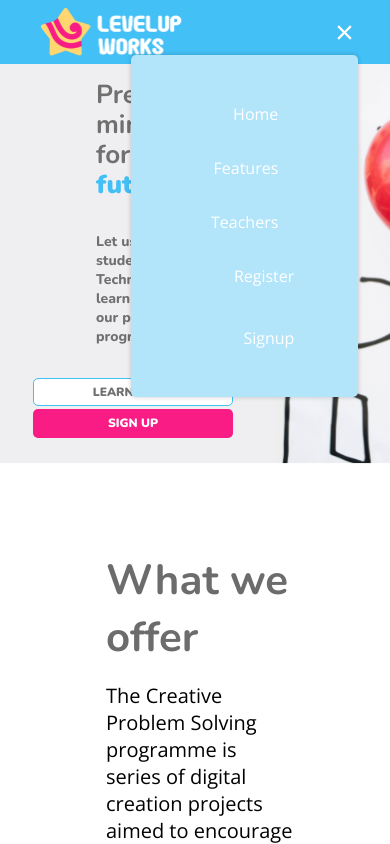
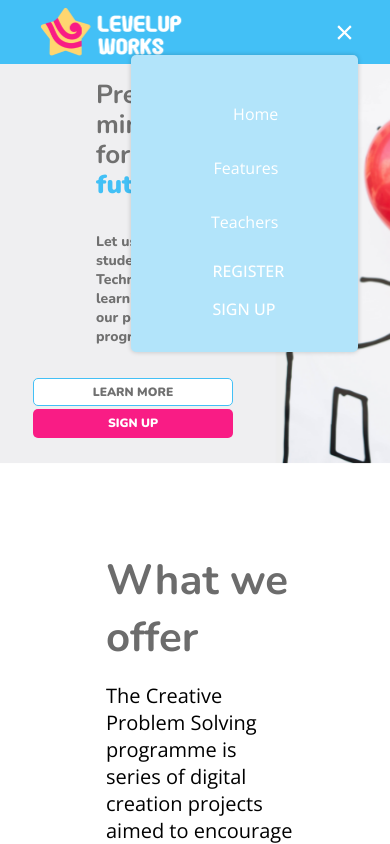
Before and after one commit to Mission-Ready/2402-L4FT13-missionx-frontend-t5, a React (Vite) app: page / in a window 390 px wide. Both pictures are taken after a click on the icon 344 px from the left and 32 px from the top of the page. Shown: the top 844 px of the page. Built offline with nearby package versions, Linux system fonts and the light colour scheme.

Commit message:
Latest Tweak

```diff
--- a/src/common/HomeNavbar.jsx
+++ b/src/common/HomeNavbar.jsx
@@ -88,10 +88,13 @@ function HomeNavbar() {
                 >
                   <div className={styles.signup_wrapper}>
                     <img src={avatar} className={styles.avatar} alt="" />
-                    <a href="">Register</a>
-                    <span className={styles.divider}>|</span>
+                    <div className={styles.mobile_menu_buttons}>
+                      <LoginSignUpModal />
 
-                    <a href="">Signup</a>
+                      <span className={styles.divider}>|</span>
+
+                      <SignUpModal text="Sign Up" />
+                    </div>
                   </div>
                 </div>
               </div>
--- a/src/common/HomeNavbar.module.css
+++ b/src/common/HomeNavbar.module.css
@@ -28,10 +28,6 @@
 .levelup_navbar_link_logo img {
   width: 174px;
   height: 55px;
-}
-
-.levelup_navbar_links_container {
-  /* border: 1px solid lime; */
 }
 
 .levelup_links {
@@ -75,12 +71,6 @@
 .avatar {
   width: 24px;
   height: 24px;
-}
-
-.signup_container {
-  /* display: flex;
-  align-items: flex-end; */
-  /* justify-content: flex-end; */
 }
 
 .signup_wrapper {
@@ -192,6 +182,38 @@
 }
 
 @media screen and (max-width: 1020px) {
+  .levelup_navbar_menu_container_links_sign.signup_wrapper.modal_button {
+    color: red !important;
+    /* text-transform: capitalize;
+    margin-left: 20px; */
+  }
+
+  .mobile_menu_buttons {
+    /* border: 1px solid red; */
+    display: flex;
+    flex-direction: column;
+    align-items: ceenter;
+    justify-content: center;
+    margin-left: 20px;
+    position: relative;
+    gap: 1rem;
+    color: red;
+    left: -42px;
+    margin-top: 11px;
+  }
+
+  .mobile_menu_buttons .modal_button {
+    color: red;
+  }
+
+  .mobile_menu_modal_button {
+    color: red !important;
+  }
+
+  .mobile_menu_modal .modal_button {
+    /* border: 1px solid red; */
+    color: red;
+  }
   .levelup_navbar_links_container {
     display: none;
   }
--- a/src/pages/Home/components/LoginSignup/LoginSignUpModal.jsx
+++ b/src/pages/Home/components/LoginSignup/LoginSignUpModal.jsx
@@ -14,7 +14,7 @@ function LoginSignUpModal() {
 
   return (
     <div>
-      <button className={styles.modal_button} onClick={onOpenModal}>
+      <button className={`${styles.modal_button}`} onClick={onOpenModal}>
         Register
       </button>
 
--- a/src/pages/Home/components/LoginSignup/LoginSignUpModal.module.css
+++ b/src/pages/Home/components/LoginSignup/LoginSignUpModal.module.css
@@ -156,3 +156,37 @@
   cursor: pointer;
   border-bottom: 3px solid #43c0f6;
 }
+
+@media screen and (max-width: 1020px) {
+  /* .mobile_menu_modal_button {
+    color: red !important;
+  } */
+  /* text-transform: capitalize;
+    margin-left: 20px; */
+  .mobile_menu_button {
+    color: red;
+  }
+}
+
+@media screen and (max-width: 768px) {
+  .form_section {
+    display: flex;
+    /* justify-content: center; */
+    flex-direction: column;
+    /* gap: 30px; */
+    overflow: hidden;
+  }
+
+  .container::after {
+    display: none;
+  }
+
+  .container {
+    border-bottom: 1px solid black;
+    margin-top: 20px;
+  }
+
+  .container:last-child {
+    border: none;
+  }
+}
```
Also changed, not shown: .eslintrc.cjs.
